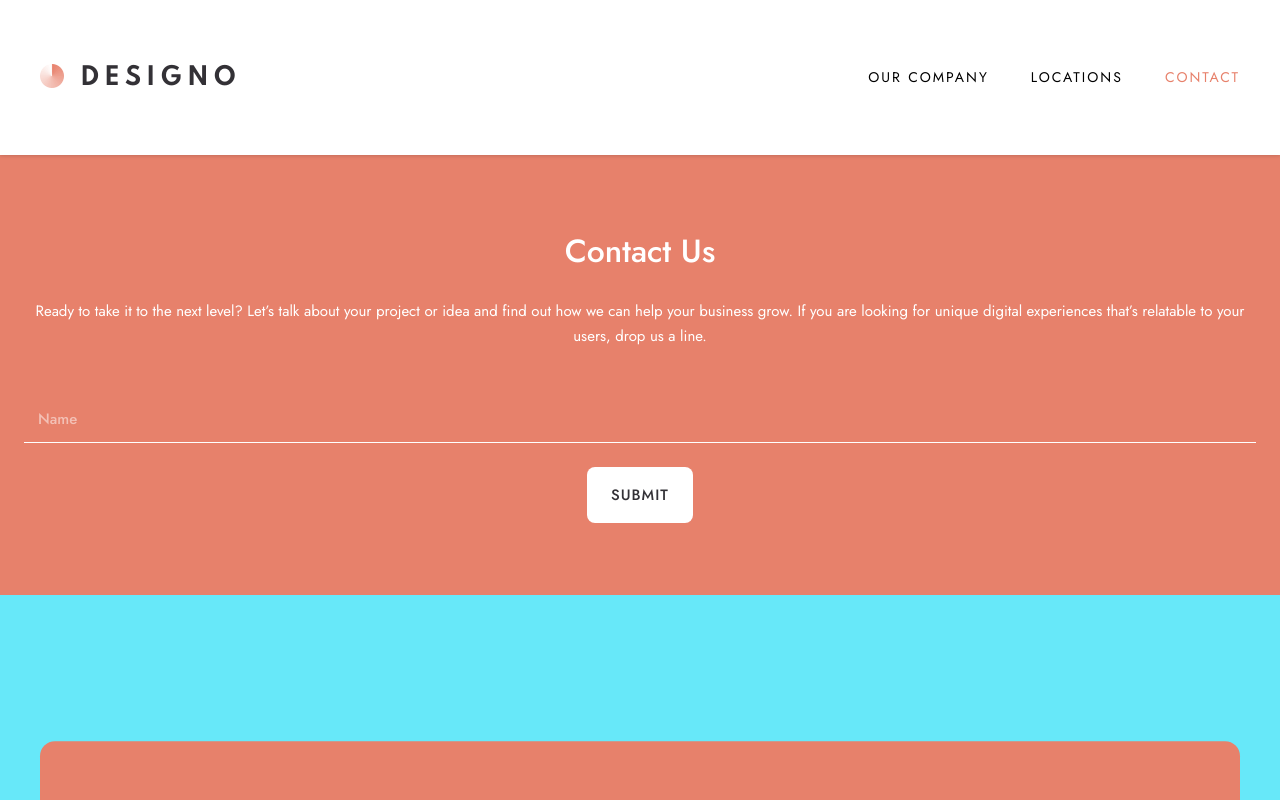
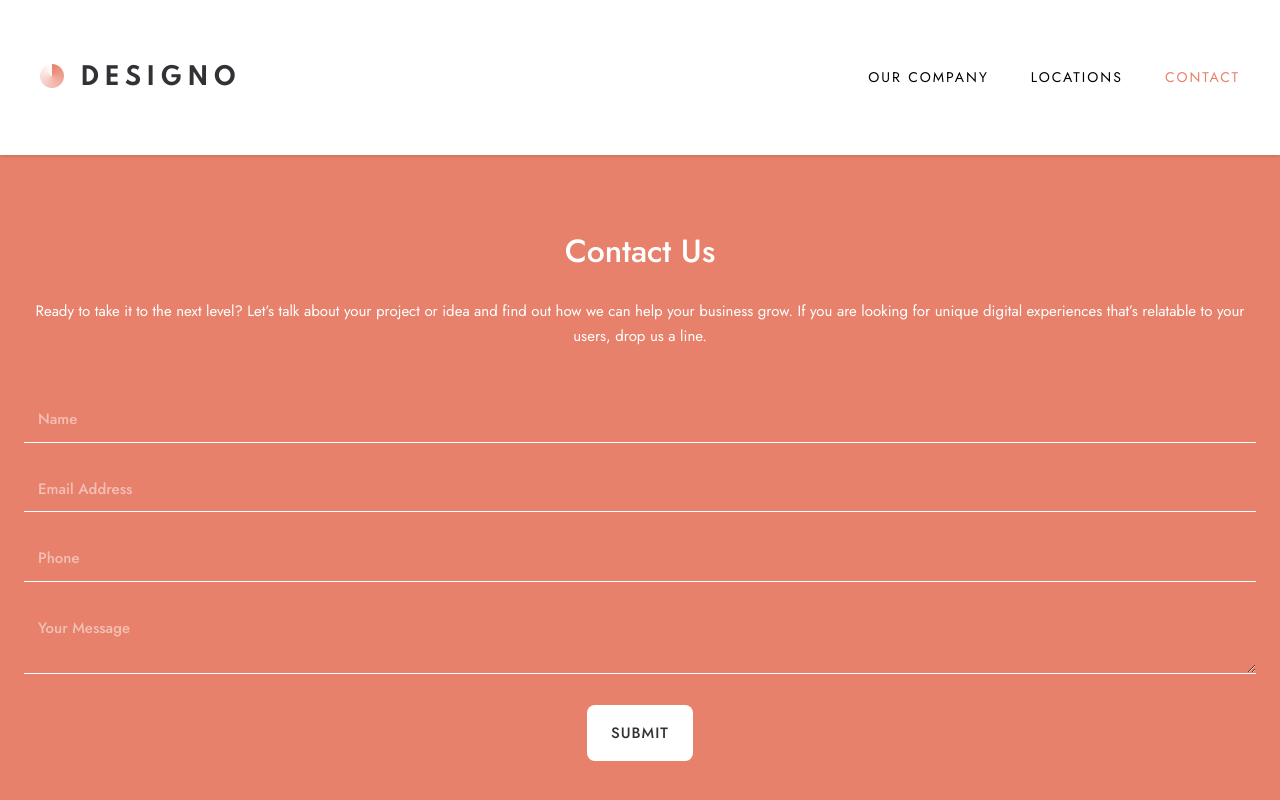
Before and after one commit to dgarcia1724/Designo, a React (Vite) app: page /contact in a window 1280 px wide. Shown: the top 800 px of the page. Built offline with nearby package versions, Linux system fonts and the light colour scheme; the HTML template or start-up script is replaced by a standard one.

Commit message:
form logic done!

```diff
--- a/src/pages/Contact.jsx
+++ b/src/pages/Contact.jsx
@@ -1,30 +1,106 @@
 import { useReducer } from "react";
 import WhiteBtn from "../components/whiteBtn";
 
+const initialState = {
+  errorName: false,
+  errorEmailAddress: false,
+  errorPhone: false,
+  errorMessage: false,
+  emailMessage: "",
+  name: "",
+  emailAddress: "",
+  phone: "",
+  message: "",
+};
+
 function reducer(state, action) {
   switch (action.type) {
+    // name
+    case "nameTrue":
+      return { ...state, errorName: true };
+    case "nameFalse":
+      return { ...state, errorName: false };
+    // email
+    case "emailAddressTrue":
+      return { ...state, errorEmailAddress: true };
+    case "emailAddressFalse":
+      return { ...state, errorEmailAddress: false };
+    // phone
+    case "phoneTrue":
+      return { ...state, errorPhone: true };
+    case "phoneFalse":
+      return { ...state, errorPhone: false };
+    // message
+    case "messageTrue":
+      return { ...state, errorMessage: true };
+    case "messageFalse":
+      return { ...state, errorMessage: false };
+    // Email Message
+    case "emailEmpty":
+      return { ...state, emailMessage: "Email Address cannot be empty" };
+    case "emailWrongFormat":
+      return { ...state, emailMessage: "Please use a valid email address" };
+    // Other
     case "setName":
       return { ...state, name: action.payload };
-    case "setNameIsEmpty":
-      return { ...state, nameIsEmpty: action.payload };
+    case "setEmailAddress":
+      return { ...state, emailAddress: action.payload };
+    case "setPhone":
+      return { ...state, phone: action.payload };
+    case "setMessage":
+      return { ...state, message: action.payload };
     default:
       throw new Error("Unknown Action");
   }
 }
 
-const initialState = {
-  name: "",
-  nameIsEmpty: false,
-};
-
 function Contact() {
-  const [{ name, nameIsEmpty }, dispatch] = useReducer(reducer, initialState);
+  const [
+    {
+      errorName,
+      errorEmailAddress,
+      errorPhone,
+      errorMessage,
+      emailMessage,
+      name,
+      emailAddress,
+      phone,
+      message,
+    },
+    dispatch,
+  ] = useReducer(reducer, initialState);
 
   function handleSubmit() {
+    // name
     if (name === "") {
-      dispatch({ type: "setNameIsEmpty", payload: true });
+      dispatch({ type: "nameTrue" });
     } else {
-      dispatch({ type: "setNameIsEmpty", payload: false });
+      dispatch({ type: "nameFalse" });
+    }
+
+    // email
+    if (emailAddress === "") {
+      dispatch({ type: "emailAddressTrue" });
+      dispatch({ type: "emailEmpty" });
+    } else if (!/^[^\s@]+@[^\s@]+\.[^\s@]+$/.test(emailAddress)) {
+      dispatch({ type: "emailAddressTrue" });
+      dispatch({ type: "emailWrongFormat" });
+    } else {
+      dispatch({ type: "emailAddressFalse" });
+    }
+
+    // phone
+    if (phone === "") {
+      dispatch({ type: "phoneTrue" });
+    } else {
+      dispatch({ type: "phoneFalse" });
+    }
+
+    // message
+    if (message === "") {
+      dispatch({ type: "messageTrue" });
+    } else {
+      dispatch({ type: "messageFalse" });
     }
   }
 
@@ -46,6 +122,7 @@ function Contact() {
           </p>
         </section>
         <section className="text-center">
+          {/* Name Input */}
           <div className="mb-[24px] relative">
             <input
               className="formInput font-medium text-[15px] tracking-[0px] bg-transparent"
@@ -56,7 +133,7 @@ function Contact() {
                 dispatch({ type: "setName", payload: e.target.value })
               }
             />
-            {nameIsEmpty && (
+            {errorName && (
               <div className="errorMessage flex items-center gap-[9px]">
                 <p className="italic text-[12px] tracking-[0px]">
                   Can't be empty
@@ -68,9 +145,82 @@ function Contact() {
               </div>
             )}
           </div>
-          <WhiteBtn>
-            <div onClick={handleSubmit}>SUBMIT</div>
-          </WhiteBtn>
+          {/* Email Address Input */}
+          <div className="mb-[24px] relative">
+            <input
+              className="formInput font-medium text-[15px] tracking-[0px] bg-transparent"
+              type="text"
+              placeholder="Email Address"
+              value={emailAddress}
+              onChange={(e) =>
+                dispatch({ type: "setEmailAddress", payload: e.target.value })
+              }
+            />
+            {errorEmailAddress && (
+              <div className="errorMessage flex items-center gap-[9px]">
+                <p className="italic text-[12px] tracking-[0px]">
+                  {emailMessage}
+                </p>
+                <img
+                  src="src\designo-multi-page-website\starter-code\assets\contact\desktop\icon-error.svg"
+                  alt="icon-error"
+                />
+              </div>
+            )}
+          </div>
+          {/* Phone Input */}
+          <div className="mb-[24px] relative">
+            <input
+              className="formInput font-medium text-[15px] tracking-[0px] bg-transparent"
+              type="text"
+              placeholder="Phone"
+              value={phone}
+              onChange={(e) =>
+                dispatch({ type: "setPhone", payload: e.target.value })
+              }
+            />
+            {errorPhone && (
+              <div className="errorMessage flex items-center gap-[9px]">
+                <p className="italic text-[12px] tracking-[0px]">
+                  Can't be empty
+                </p>
+                <img
+                  src="src\designo-multi-page-website\starter-code\assets\contact\desktop\icon-error.svg"
+                  alt="icon-error"
+                />
+              </div>
+            )}
+          </div>
+          {/* Message Input */}
+          <div className="mb-[24px] relative">
+            <textarea
+              className="formInput font-medium text-[15px] tracking-[0px]
+              bg-transparent"
+              placeholder="Your Message"
+              value={message}
+              onChange={(e) =>
+                dispatch({ type: "setMessage", payload: e.target.value })
+              }
+            ></textarea>
+            {errorMessage && (
+              <div className="errorMessage flex items-center gap-[9px]">
+                <p className="italic text-[12px] tracking-[0px]">
+                  Can't be empty
+                </p>
+                <img
+                  src="src\designo-multi-page-website\starter-code\assets\contact\desktop\icon-error.svg"
+                  alt="icon-error"
+                />
+              </div>
+            )}
+          </div>
+          {/* Button */}
+          <button
+            className="py-[17px] px-[24px]  rounded-lg font-medium text-[15px] tracking-[1px] bg-white text-secondaryDarkGray cursor-pointer hover:bg-secondaryLightPeach hover:text-white"
+            onClick={handleSubmit}
+          >
+            SUBMIT
+          </button>
         </section>
       </div>
       {/* fake box delete later */}
```
